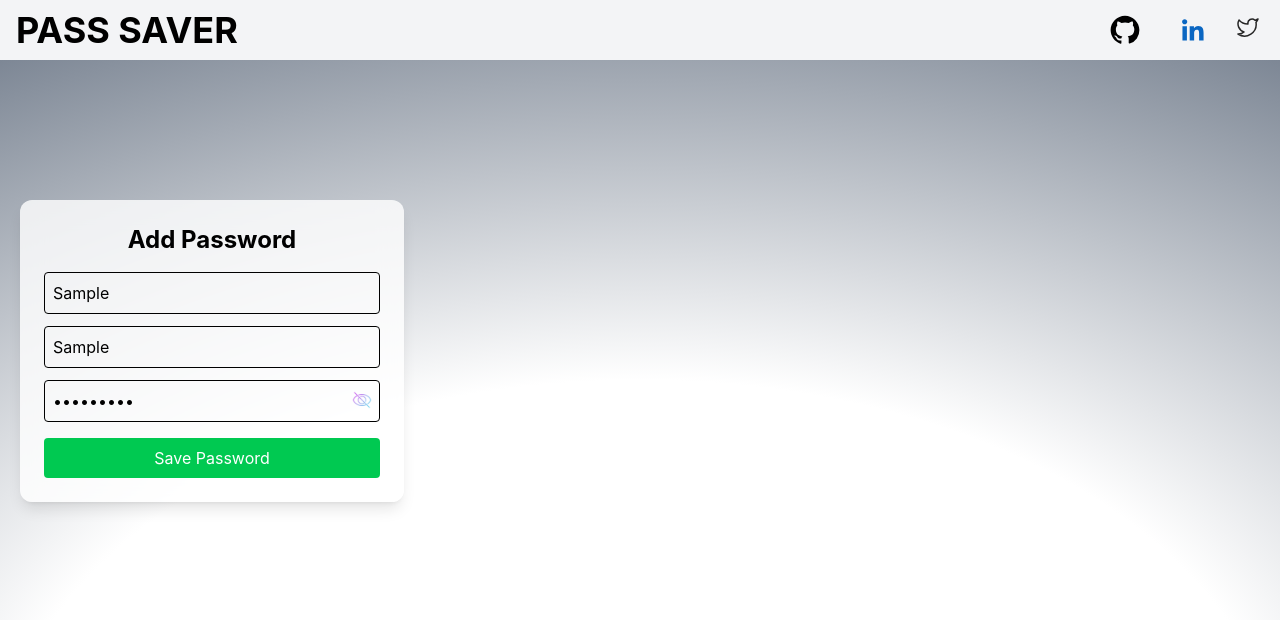
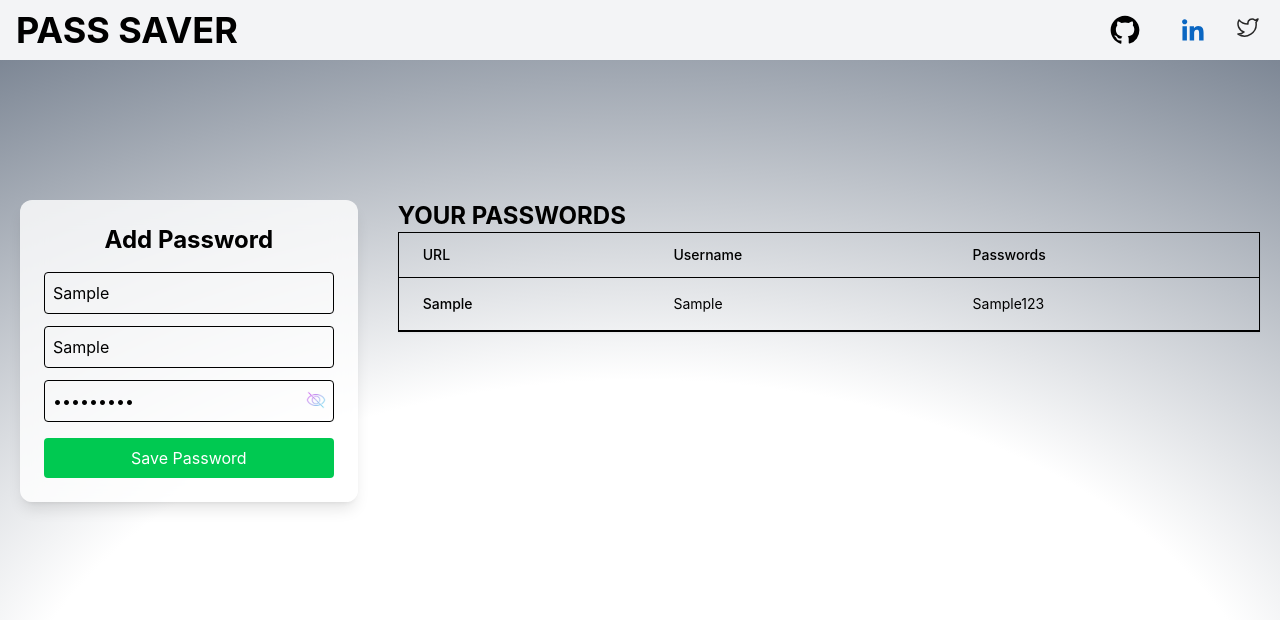
Before and after one commit to aarush0404/password-manager, a React (Vite) app: page / in a window 1280 px wide. Both pictures are taken after typing "Sample", "Sample", "Sample123" into the empty fields and a click on the button "Save Password". Shown: the top 620 px of the page. Built offline with nearby package versions, Linux system fonts and the light colour scheme.

Commit message:
passwords added when clicked submit

```diff
--- a/src/components/Manages.jsx
+++ b/src/components/Manages.jsx
@@ -44,7 +44,7 @@ const savepassword=()=>{
       />
 
       {/* Content */}
-      <div className="<div className= p-5 relative top-30">
+      <div className="<div className= p-5 relative top-30 flex gap-10">
 
         <div className="bg-white/80 backdrop-blur-md p-6 rounded-xl shadow-lg w-96">
 
@@ -93,7 +93,53 @@ const savepassword=()=>{
           </button>
 
         </div>
+        <div className="passwords w-250" >
+          <h2 className='font-bold text-2xl'>YOUR PASSWORDS</h2>
 
+
+<div class="relative overflow-x-auto bg-neutral-primary-soft shadow-xs rounded-base border border-default">
+  {passwordsArray.length===0 && <div className='font-mono'>NO PASSWORDS TO SHOW </div>}
+  {passwordsArray.length!=0  &&
+    <table className="w-full text-sm text-left rtl:text-right text-body ">
+        <thead class="text-sm text-body bg-neutral-secondary-soft border-b rounded-base border-default">
+            <tr>
+                <th scope="col" className="px-6 py-3 font-medium">
+                   URL
+                </th>
+
+                <th scope="col" className="px-6 py-3 font-medium">
+                    Username
+                </th>
+                <th scope="col" className="px-6 py-3 font-medium">
+                    Passwords
+                </th>
+
+            </tr>
+        </thead>
+        <tbody>
+          {passwordsArray.map((item,index)=>{
+
+            return <tr class="bg-neutral-primary border-b border-default" key={index}>
+                <td scope="row" className="px-6 py-4 font-medium text-heading whitespace-nowrap" >
+                  <a href={item.site} target='_blank'>  {item.site}</a>
+
+                </td>
+                <td className="px-6 py-4">
+                    {item.username}
+                </td>
+                <td className="px-6 py-4">
+                    {item.password}
+                </td>
+
+            </tr>
+
+  }  )}
+
+        </tbody>
+    </table>}
+</div>
+
+        </div>
       </div>
     </div>
   )
```
